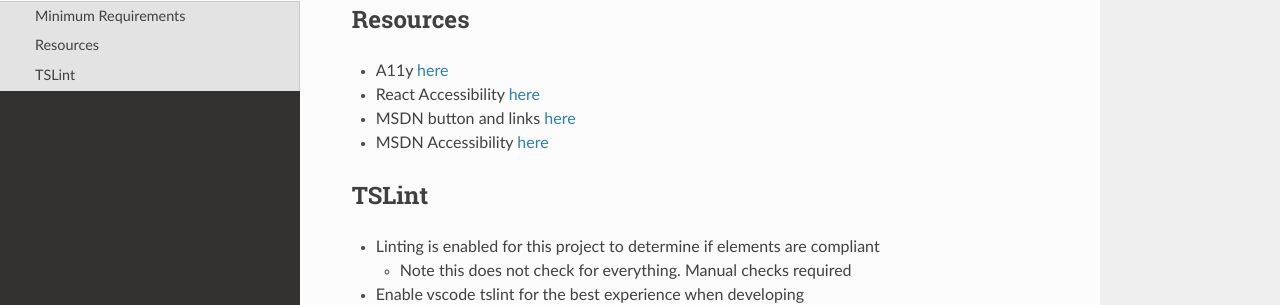
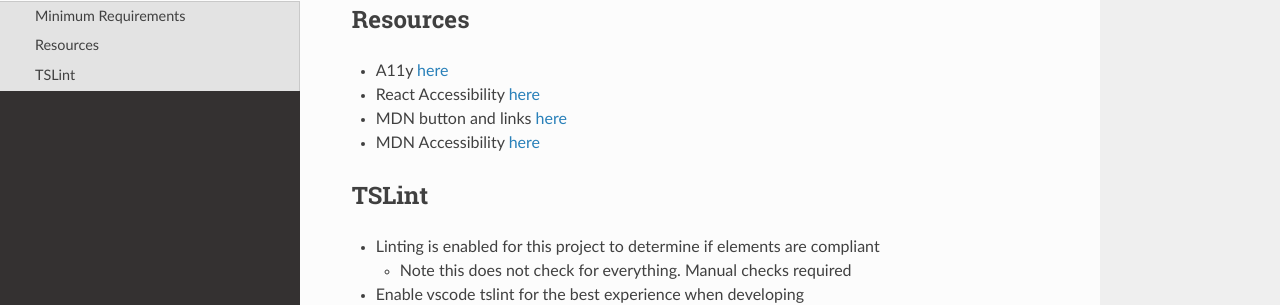
Before and after one commit to osu-cass/sb-components, a Sphinx documentation site: the page built from docs/source/dev/Accessibility.md, in a window 1280 px wide. Shown: the part 309-614 px from the top of the page. Built offline with Sphinx 7.4.7 and the Read the Docs theme 2.0.0, drawn with Linux system fonts in a browser that asks for light colours; formulas are drawn with MathJax 3.

Commit message:
Fixed typo with mdn

```diff
--- a/docs/source/dev/Accessibility.md
+++ b/docs/source/dev/Accessibility.md
@@ -8,8 +8,8 @@
 ## Resources
 * A11y [here](http://a11yproject.com/checklist.html)
 * React Accessibility [here](https://reactjs.org/docs/accessibility.html)
-* MSDN button and links [here](https://developer.mozilla.org/en-US/docs/Web/Accessibility/ARIA/ARIA_Techniques/Using_the_button_role)
-* MSDN Accessibility [here](https://developer.mozilla.org/en-US/docs/Web/Accessibility/ARIA)
+* MDN button and links [here](https://developer.mozilla.org/en-US/docs/Web/Accessibility/ARIA/ARIA_Techniques/Using_the_button_role)
+* MDN Accessibility [here](https://developer.mozilla.org/en-US/docs/Web/Accessibility/ARIA)
 
 ## TSLint
 - Linting is enabled for this project to determine if elements are compliant
```
